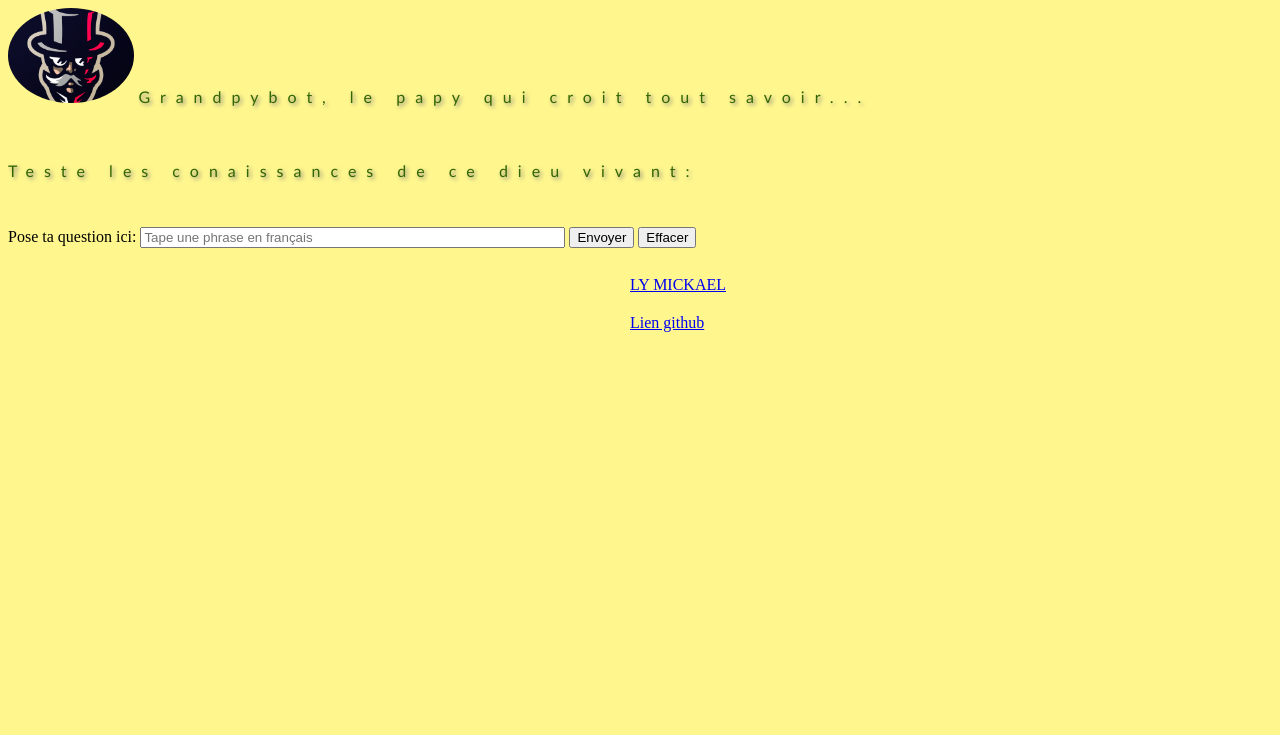
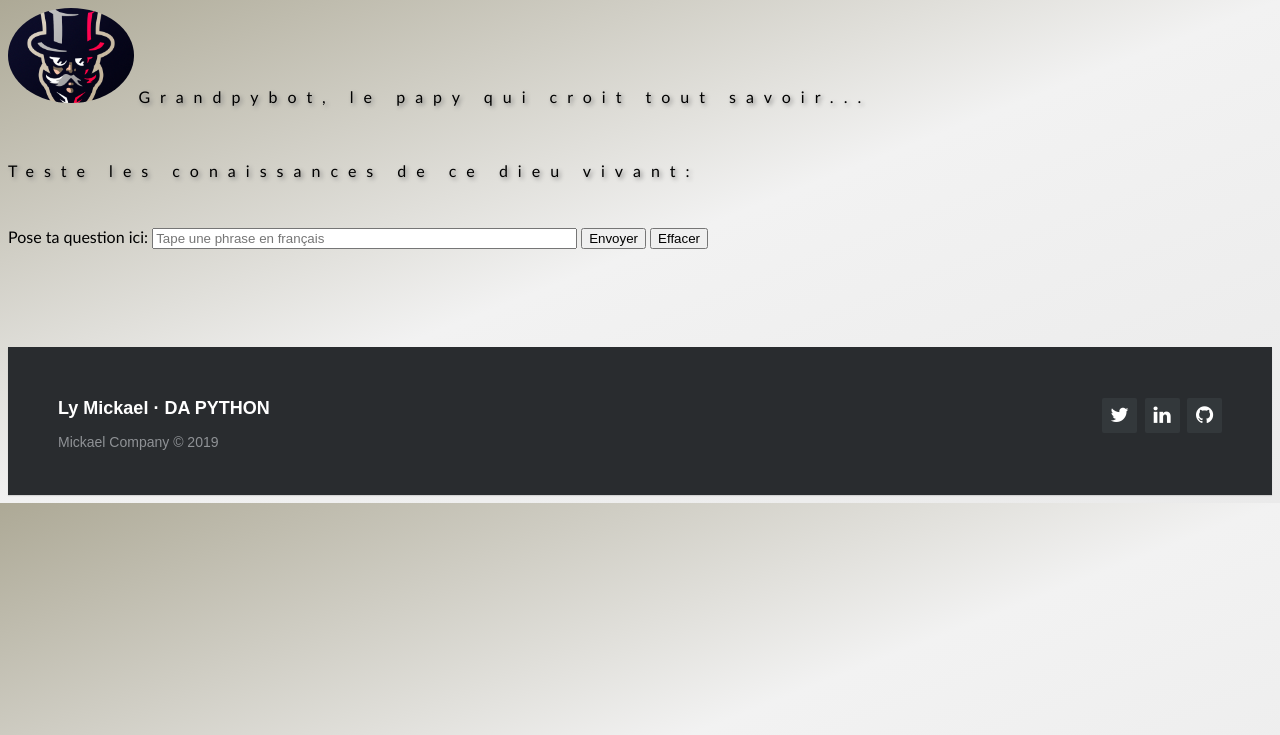
Before and after one commit to Goro-Majima/p7-Cr-ez-GrandPy-Bot-le-papy-robot, a Flask app: page / in a window 1280 px wide. Shown: the top 735 px of the page. Run offline with Flask 2, Linux system fonts and the light colour scheme; some libraries are stand-ins or nearby versions.

Commit message:
enhance template design

```diff
--- a/webapp/static/css/style.css
+++ b/webapp/static/css/style.css
@@ -1,5 +1,5 @@
 body{
-    background-color: rgb(255, 247, 141)
+  background-image: linear-gradient(to bottom right,#ADA996,#F2F2F2,#EAEAEA);
 }
 
 h1,h2
@@ -10,7 +10,7 @@ h1,h2
     font-size: 1em;
     font-weight: normal;
     line-height:  50px;
-    color: #336600;
+    color: black;
 	text-align: center;
 	text-shadow: 2px 2px 4px grey;
 }
@@ -109,3 +109,78 @@ h1,h2
   margin-left: 20px;
   margin-right:0;
 }
+/* footer */
+.footer-distributed{
+	background-color: #292c2f;
+	box-shadow: 0 1px 1px 0 rgba(0, 0, 0, 0.12);
+	box-sizing: border-box;
+	width: 100%;
+	text-align: left;
+	font: normal 16px sans-serif;
+
+	padding: 45px 50px;
+	margin-top: 80px;
+}
+
+.footer-distributed .footer-left p{
+	color:  #8f9296;
+	font-size: 14px;
+	margin: 0;
+}
+
+/* Footer links */
+
+.footer-distributed p.footer-links{
+	font-size:18px;
+	font-weight: bold;
+	color:  #ffffff;
+	margin: 0 0 10px;
+	padding: 0;
+}
+
+.footer-distributed p.footer-links a{
+	display:inline-block;
+	line-height: 1.8;
+	text-decoration: none;
+	color:  inherit;
+}
+
+.footer-distributed .footer-right{
+	float: right;
+	margin-top: 6px;
+	max-width: 180px;
+}
+
+.footer-distributed .footer-right a{
+	display: inline-block;
+	width: 35px;
+	height: 35px;
+	background-color:  #33383b;
+	border-radius: 2px;
+
+	font-size: 20px;
+	color: #ffffff;
+	text-align: center;
+	line-height: 35px;
+
+	margin-left: 3px;
+}
+
+/* If you don't want the footer to be responsive, remove these media queries */
+
+@media (max-width: 600px) {
+
+	.footer-distributed .footer-left,
+	.footer-distributed .footer-right{
+		text-align: center;
+	}
+
+	.footer-distributed .footer-right{
+		float: none;
+		margin: 0 auto 20px;
+	}
+
+	.footer-distributed .footer-left p.footer-links{
+		line-height: 1.8;
+	}
+}
--- a/webapp/static/js/ajax.js
+++ b/webapp/static/js/ajax.js
@@ -16,3 +16,22 @@ function ajaxGet(url, callback) {
     });
     req.send(null);
 }
+
+// Exécute un appel AJAX POST
+// Prend en paramètres l'URL cible, la donnée à envoyer et la fonction callback appelée en cas de succès
+function ajaxPost(url, data, callback) {
+    var req = new XMLHttpRequest();
+    req.open("POST", url);
+    req.addEventListener("load", function () {
+        if (req.status >= 200 && req.status < 400) {
+            // Appelle la fonction callback en lui passant la réponse de la requête
+            callback(req.responseText);
+        } else {
+            console.error(req.status + " " + req.statusText + " " + url);
+        }
+    });
+    req.addEventListener("error", function () {
+        console.error("Erreur réseau avec l'URL " + url);
+    });
+    req.send(data);
+}
--- a/webapp/templates/home.html
+++ b/webapp/templates/home.html
@@ -45,18 +45,34 @@
 
   <form id='form' action= "http://127.0.0.1:5000/_api" method='POST'>
   <!-- <form id='form'> -->
-    <label for="input">Pose ta question ici: </label>
+    <label style= "font-family: 'Trebuchet MS', Arial, sans-serif" for="input">Pose ta question ici: </label>
     <input id="inputext" type="text" name='usertext' size="50" placeholder="Tape une phrase en français"/>
     <input type="submit" value="Envoyer">
     <input id='reset' type="reset" value="Effacer">
   </form>
   <br>
 
-  <footer>
-    <div class="row">
-      <div class="column"><a href="https:linkedin.com">LY MICKAEL</a></div>
-      <div class="column"><a href="https://github.com/Goro-Majima/p7-Cr-ez-GrandPy-Bot-le-papy-robot">Lien github</a></div>
+  <footer class="footer-distributed">
+
+    <div class="footer-right">
+
+      <a href="#"><i class="fa fa-twitter"></i></a>
+      <a href="https://www.linkedin.com/in/mickael-ly-a0a218177/"><i class="fa fa-linkedin"></i></a>
+      <a href="https://github.com/Goro-Majima/p7-Cr-ez-GrandPy-Bot-le-papy-robot"><i class="fa fa-github"></i></a>
+
     </div>
+
+    <div class="footer-left">
+
+      <p class="footer-links">
+        <a>Ly Mickael</a>
+        ·
+        <a>DA PYTHON</a>
+      </p>
+
+      <p>Mickael Company &copy; 2019</p>
+    </div>
+
   </footer>
   <script async defer
     src="https://maps.googleapis.com/maps/api/js?key=AIzaSyAOXqgCFDowOEhWXY_IIUjuupg8nmHkSek&callback=initMap">
```
